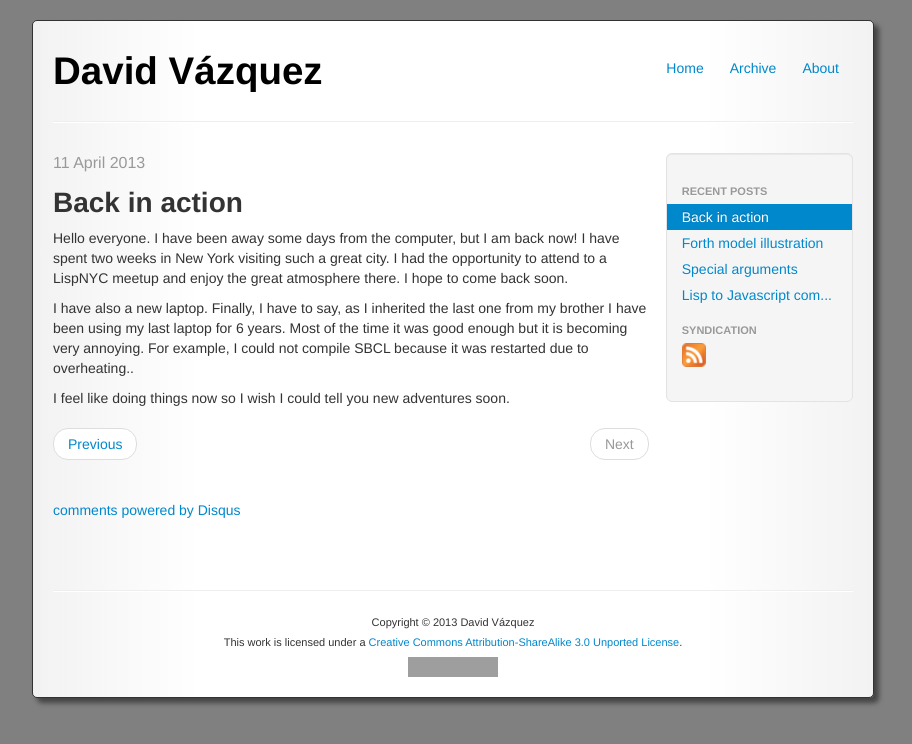
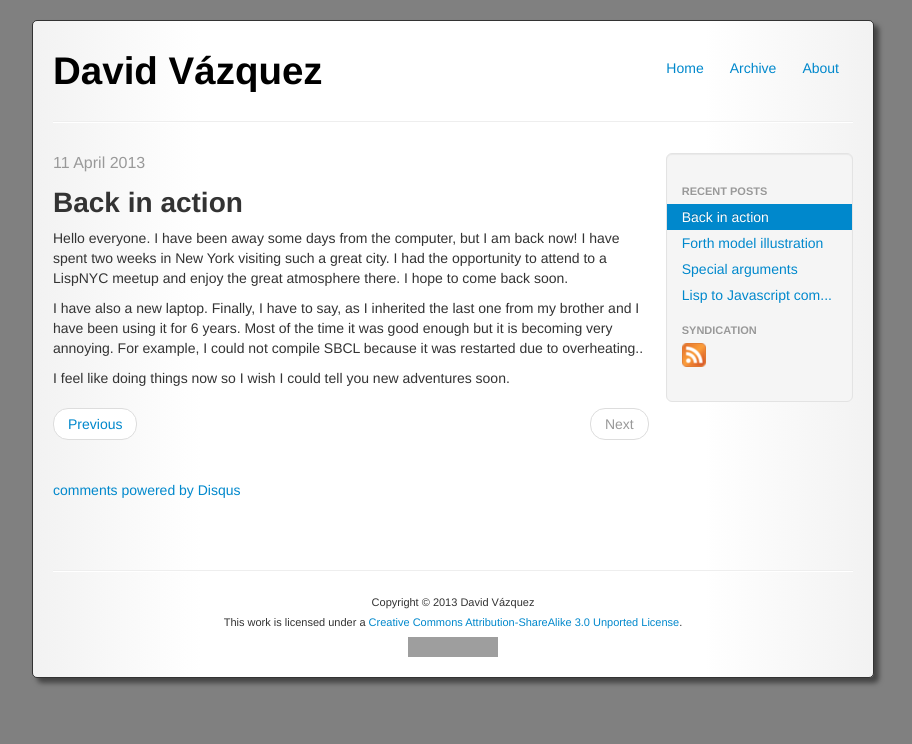
Before and after one commit to davazp/davazp.github.io, a Jekyll site: the page built from _posts/2013-04-11-back-in-action.html, in a window 1280 px wide. Shown: the top 744 px of the page, without its empty margins (187-1099 px from the left). Built offline with Jekyll 4.4.1, drawn with Linux system fonts in a browser that asks for light colours; nearby versions of some CDN libraries; comment, search, counter and statistics services are not loaded; grey boxes are pictures that could not be loaded.

Commit message:
little correction

```diff
--- a/_posts/2013-04-11-back-in-action.html
+++ b/_posts/2013-04-11-back-in-action.html
@@ -11,10 +11,10 @@ the great atmosphere there. I hope to come back soon.
 </p>
 <p>
 I have also a new laptop. Finally, I have to say, as I inherited the
-last one from my brother I have been using my last laptop for 6
-years. Most of the time it was good enough but it is becoming very
-annoying. For example, I could not compile SBCL because it was
-restarted due to overheating..
+last one from my brother and I have been using it for 6 years. Most of
+the time it was good enough but it is becoming very annoying. For
+example, I could not compile SBCL because it was restarted due to
+overheating..
 </p>
 <p>
 I feel like doing things now so I wish I could tell you new adventures
```
Also changed, not shown: org/2013-04-11-back-in-action.org (+4 -4 lines).
